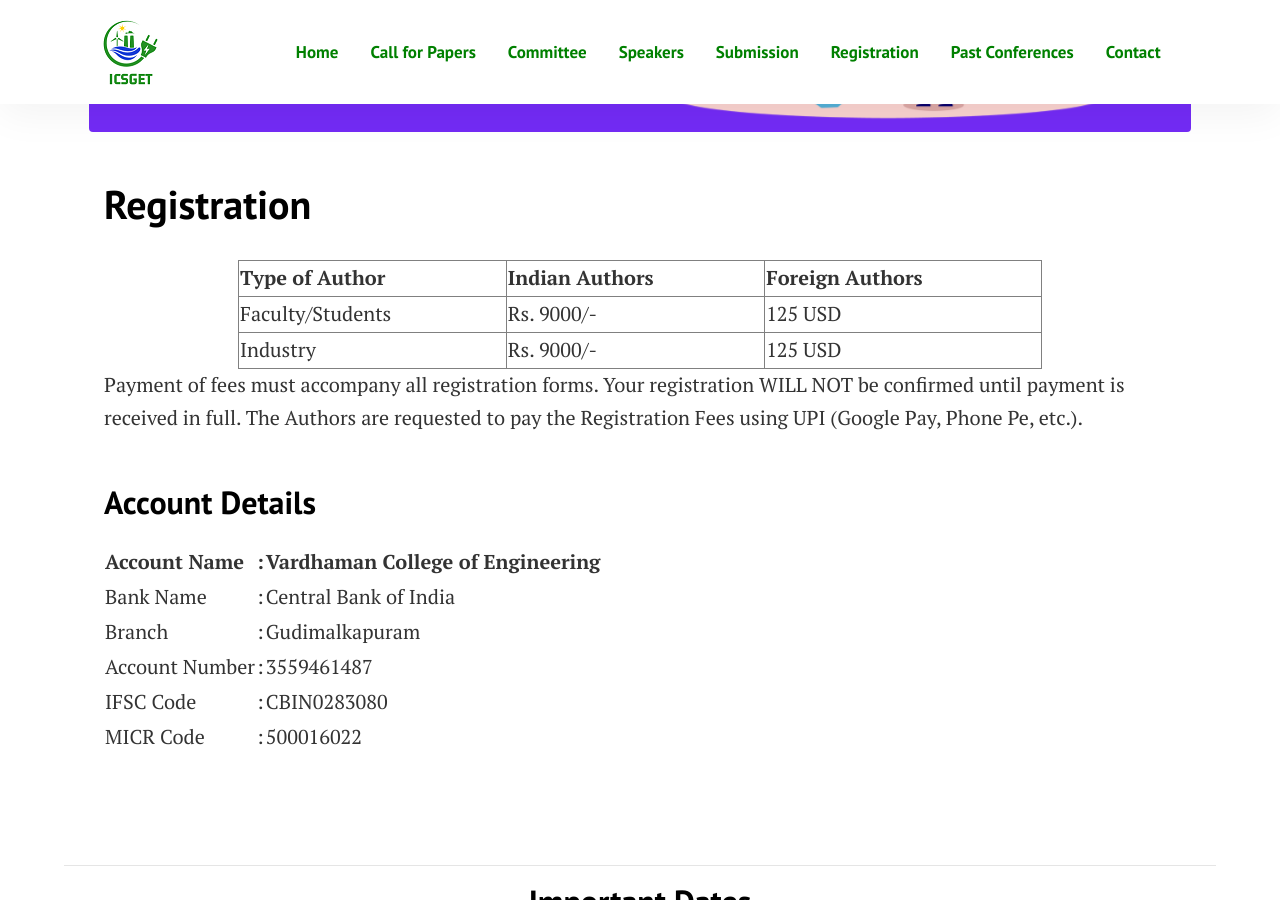
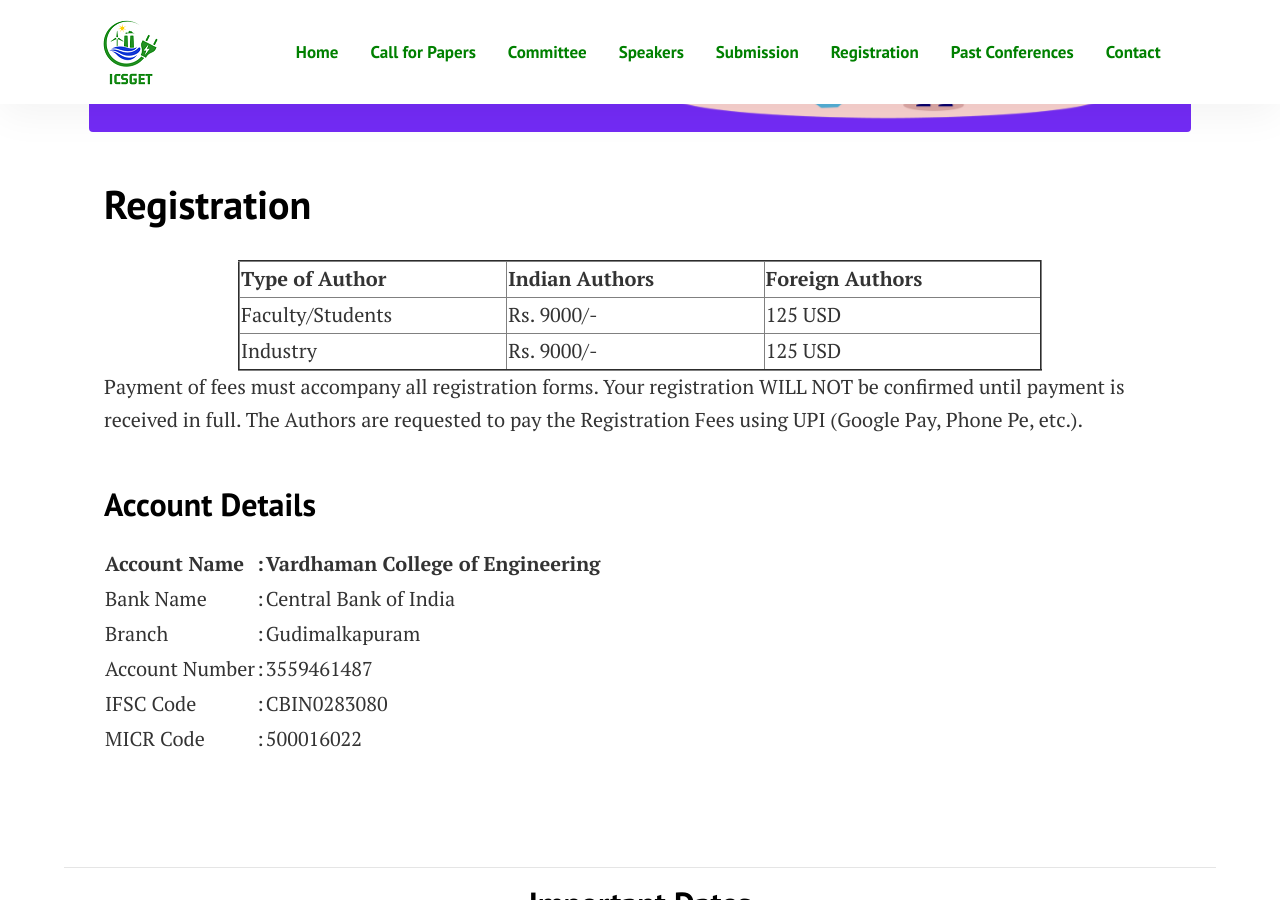
Before and after one commit to sravivarmanvce/temp, a Jekyll site: the page built from pages/registration.md, in a window 1280 px wide and 900 px high, scrolled down 341 px. Built offline with Jekyll 4.4.1, drawn with Linux system fonts in a browser that asks for light colours.

Commit message:
Update registration.md

```diff
--- a/pages/registration.md
+++ b/pages/registration.md
@@ -5,7 +5,7 @@ permalink: "/registration/"
 image: assets/images/banner-alt.png
 ---
 
-<table border="1" align="center" style="margin: 0px auto; width:75%">
+<table border="2" align="center" style="margin: 0px auto; width:75%">
   <tr>
     <th>Type of Author</th>
     <th>Indian Authors</th>
```
